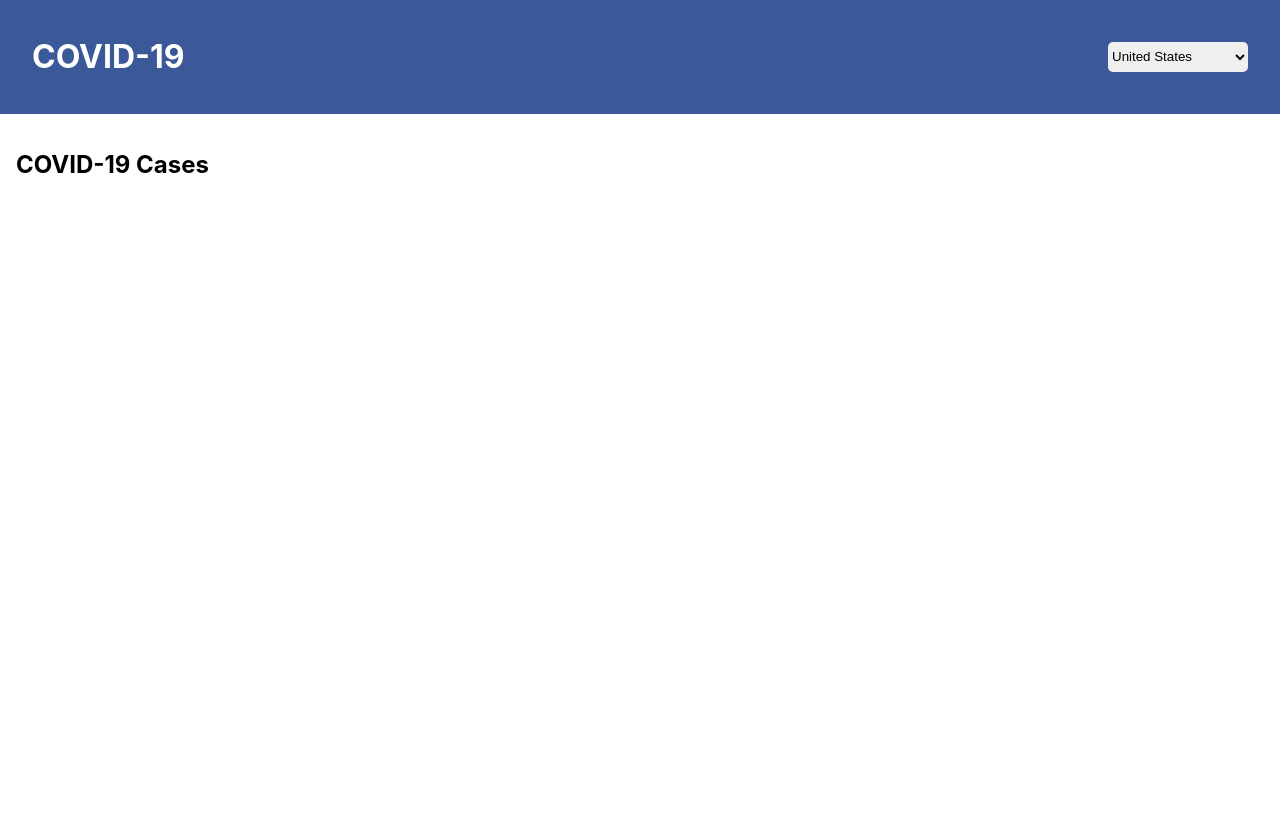
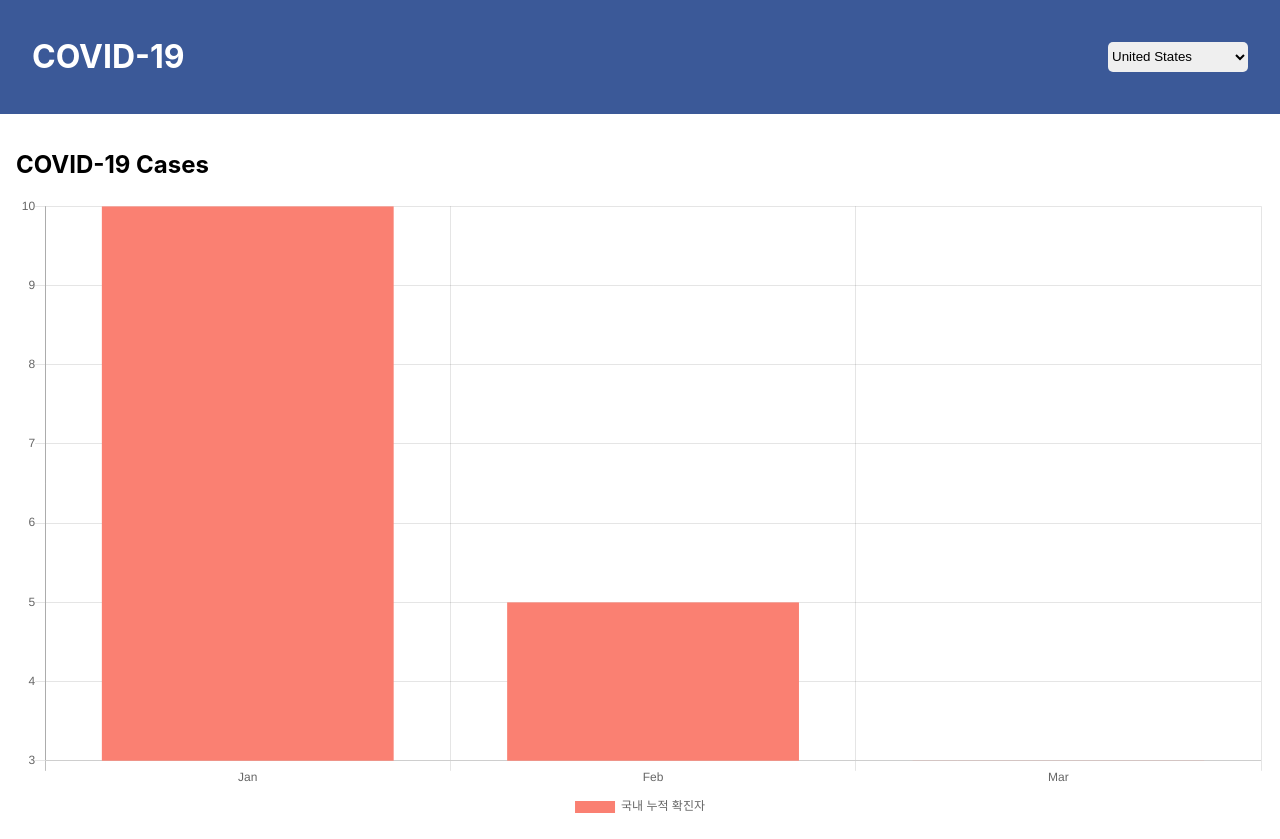
Before and after one commit to mspcity/COVID-19-Tracker, a React (Create React App) app: page / in a window 1280 px wide. Before the commit the page ends 800 px from the top, so only its background shows below. Built offline with nearby package versions, Linux system fonts and the light colour scheme; no server answers.

Commit message:
sample chart tested

```diff
--- a/package.json
+++ b/package.json
@@ -7,6 +7,7 @@
     "@testing-library/react": "^11.1.0",
     "@testing-library/user-event": "^12.1.10",
     "axios": "^0.21.0",
+    "chart.js": "^2.9.4",
     "react": "^17.0.1",
     "react-chartjs-2": "^2.11.1",
     "react-dom": "^17.0.1",
--- a/src/components/Contents.js
+++ b/src/components/Contents.js
@@ -1,7 +1,20 @@
-import { useState, useEffect } from 'react'
+import { useState, useEffect } from 'react';
+import { Bar, Doughnut, Line } from 'react-chartjs-2';
 import axios from 'axios'
 
 const Contents = () => {
+
+  const [confirmedData, setConfirmedData] = useState({
+    labels: ['Jan', 'Feb', 'Mar'],
+    datasets: [
+      {
+        label: "국내 누적 확진자",
+        backgroundColor: "salmon",
+        fill: true,
+        data: [10, 5, 3]
+      }
+    ]
+  })
 
   useEffect(() => {
     const fetchEvents = async () => {
@@ -14,7 +27,12 @@ const Contents = () => {
     <section>
        <h2>COVID-19 Cases</h2>
        <div className="contents">
-
+          <div>
+            <Bar data={confirmedData} options={
+              { title: { display: true, text: "누적 확진자 추이", fontSize: 16}},
+              { legend: { display: true, position: "bottom"}}
+            } />
+          </div>
        </div>
      </section>
   )
```
Also changed, not shown: 2 other files (tests, documents, lock files or other folders).
